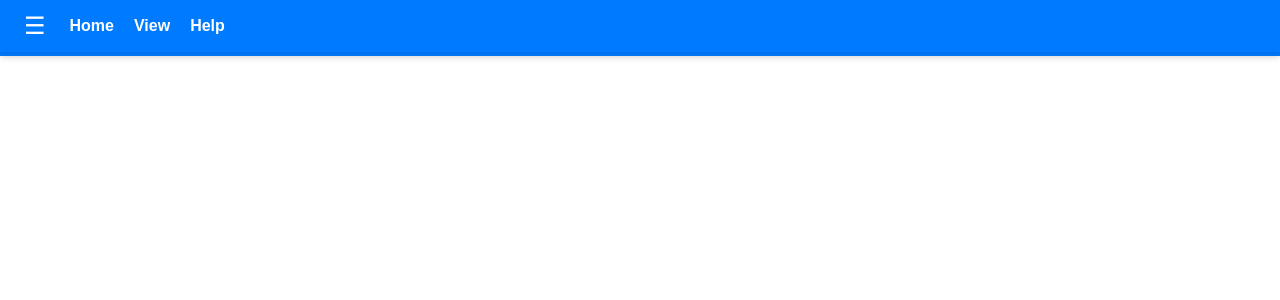
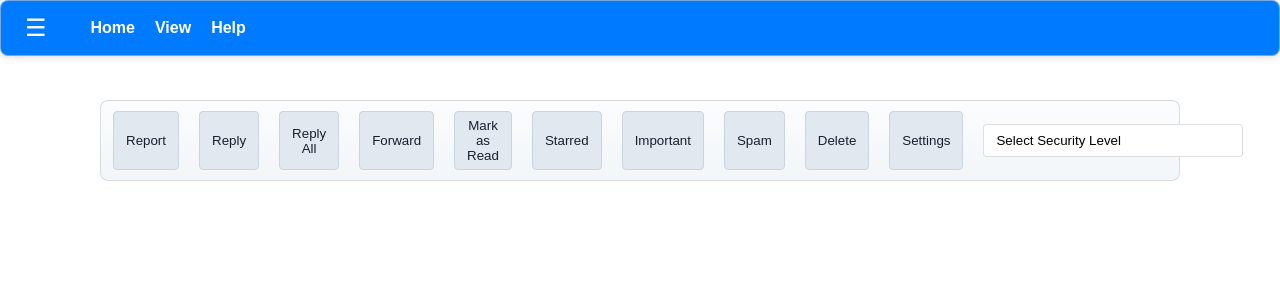
Before and after one commit to kshrs/qumail, a Vue app in the folder frontend/: page / in a window 1280 px wide. Shown: the top 300 px of the page. Built offline with nearby package versions, Linux system fonts and the light colour scheme.

Commit message:
Integrated SideBar, ToolBar, TopBar and Inbox Messages into the main app

```diff
--- a/frontend/src/App.vue
+++ b/frontend/src/App.vue
@@ -1,5 +1,6 @@
 <template>
   <div class="app-container">
+    <ToolBar />
     <!-- Sidebar -->
     <hsidebar class="sidebar" :visible="sidebarOpen" @open-compose="openCompose" />
 
@@ -17,7 +18,6 @@
         </div>
       </div>
     </div>
-  <TopBar />
 
   </div>
 </template>
@@ -28,6 +28,7 @@ import Compose from './components/Compose.vue';
 import Inbox from './components/EmailList.vue';
 import TopBar from './components/TopBar.vue';
 import hsidebar from './components/hsidebar.vue';
+import ToolBar from './components/ToolBar.vue';
 
 const sidebarOpen = ref(false);
 
--- a/frontend/src/assets/Compose.css
+++ b/frontend/src/assets/styles/Compose.css
@@ -1,4 +1,3 @@
-
 .compose-view {
   width: 100%;
   height: 100%;
--- a/frontend/src/components/Compose.vue
+++ b/frontend/src/components/Compose.vue
@@ -158,7 +158,7 @@ const confirmDiscard = () => {
 
 const confirmSend = () => {
   showSendConfirmDialog.value = false;
-  sendEmail;
+  sendEmail();
 };
 
 // Send Email with attachments
@@ -186,5 +186,5 @@ const sendEmail = async () => {
 };
 </script>
 
-<style src ="../assets/Compose.css">
+<style src ="../assets/styles/Compose.css">
 </style>
--- a/frontend/src/components/EmailList.vue
+++ b/frontend/src/components/EmailList.vue
@@ -168,4 +168,4 @@ const toggleSelect = (email) => {
 };
 </script>
 
-<style src="../assets/EmailList.css"></style>
+<style src="../assets/styles/EmailList.css"></style>
--- /dev/null
+++ b/frontend/src/components/ToolBar.vue
@@ -0,0 +1,98 @@
+<script lang="ts" setup>
+import { ref, reactive, onMounted, onBeforeUnmount } from 'vue'
+import '../assets/styles/ToolBar.css'
+
+// --- New Mail Button
+function newMail() {
+  console.log("New Mail Clicked")
+}
+
+// --- Navigation helper
+function goTo(href: string) {
+  window.location.href = href
+}
+
+// --- Dropdown state
+const dropdownOpen = ref(false)           // whether dropdown is open or not
+const selectedLevel = ref("Select Security Level")  // button label
+const levels = ["Level 1- Quantum Secure : use One Time Pad No Quantum security.",
+                "Level 2- Quantum-aided AES: use Quantum keys as seed for AES.",
+                "Level 3- Any other encryption (like PQC) may be given as option.",
+                "Level 4- No Quantum security."]
+
+function toggleDropdown(e: Event) {
+  e.stopPropagation()
+  dropdownOpen.value = !dropdownOpen.value
+}
+
+function selectLevel(level: string) {
+  selectedLevel.value = level
+  dropdownOpen.value = false
+}
+
+// --- close dropdown on outside click
+function closeAll() { dropdownOpen.value = false }
+onMounted(() => window.addEventListener('click', closeAll))
+onBeforeUnmount(() => window.removeEventListener('click', closeAll))
+
+// --- Delete button confirmation dialog
+const showDeleteDialog = ref(false)
+function confirmDelete() {
+  showDeleteDialog.value = true
+}
+
+function cancelDelete() {
+  showDeleteDialog.value = false
+}
+
+function deleteAction() {
+  console.log("Delete action confirmed")
+  showDeleteDialog.value = false
+}
+</script>
+
+<template>
+  <main class="top-bar-container">
+    <div class="top-bar">
+      <div class="feature-buttons">
+        <!-- Feature Buttons -->
+        <button class="feature-btn report-btn" @click="goTo('#')" title="Report">Report</button>
+        <button class="feature-btn reply-btn" @click="goTo('#')" title="Reply">Reply</button>
+        <button class="feature-btn reply-all-btn" @click="goTo('#')" title="Reply All">Reply All</button>
+        <button class="feature-btn forward-btn" @click="goTo('#')" title="Forward">Forward</button>
+        <button class="feature-btn mark-read-btn" @click="goTo('#')" title="Mark as Read">Mark as Read</button>
+        <button class="feature-btn starred-btn" @click="goTo('#')" title="Starred">Starred</button>
+        <button class="feature-btn important-btn" @click="goTo('#')" title="Important">Important</button>
+        <button class="feature-btn spam-btn" @click="goTo('#')" title="Spam">Spam</button>
+        <button class="feature-btn delete-btn" @click="confirmDelete" title="Delete">Delete</button>
+        <button class="feature-btn settings-btn" @click="goTo('#')" title="Settings">Settings</button>
+      </div>
+
+      <!-- Dropdown Button -->
+      <div class="dropdown-container">
+        <button class="readable-select" @click.stop="toggleDropdown">{{ selectedLevel }}</button>
+
+        <!-- Dropdown List -->
+        <div class="select-dropdown" v-if="dropdownOpen">
+          <div
+            v-for="level in levels"
+            :key="level"
+            class="select-item"
+            @click="selectLevel(level)"
+          >
+            {{ level }}
+          </div>
+        </div>
+      </div>
+    </div>
+
+    <!-- Delete Confirmation Dialog -->
+    <div v-if="showDeleteDialog" class="delete-dialog">
+      <p class="delete-dialog-text">Are you sure you want to delete?</p>
+      <div class="delete-dialog-buttons">
+        <button class="dialog-btn confirm-btn" @click="deleteAction">Yes</button>
+        <button class="dialog-btn cancel-btn" @click="cancelDelete">No</button>
+      </div>
+    </div>
+  </main>
+</template>
```
Also changed, not shown: frontend/src/assets/styles/EmailList.css (renamed from frontend/src/assets/EmailList.css), frontend/src/assets/styles/ToolBar.css (line endings or trailing spaces).
